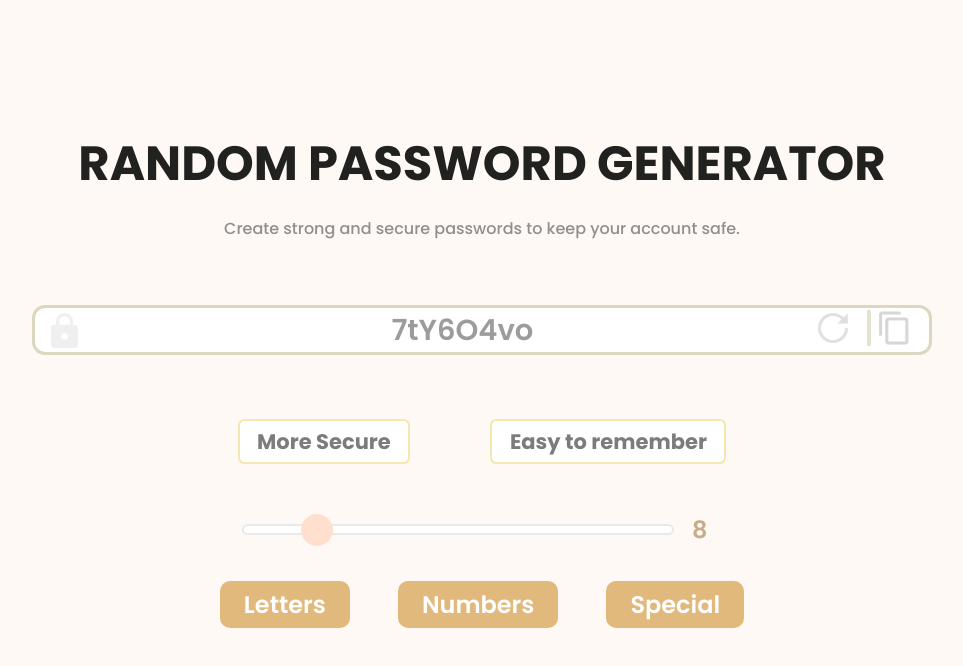
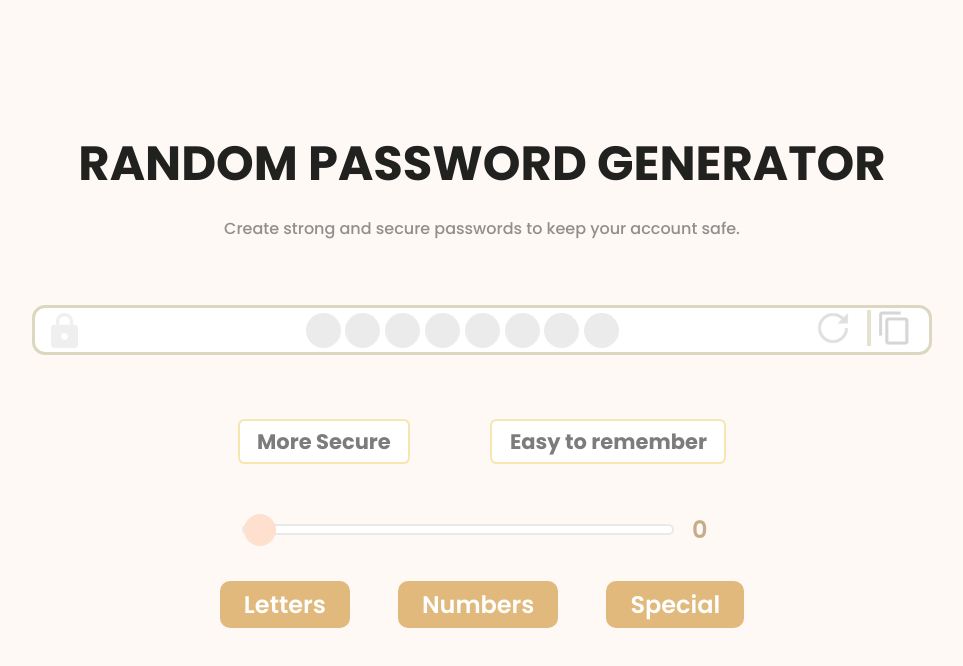
Before and after one commit to Yashasewi/Password-Generator, a React (Vite) app: page / in a window 1280 px wide. Shown: the top 666 px of the page, without its empty margins (158-1121 px from the left). Built offline with nearby package versions, Linux system fonts and the light colour scheme.

Commit message:
Fixed Dots

```diff
--- a/src/Components/App.jsx
+++ b/src/Components/App.jsx
@@ -5,7 +5,7 @@ import Slider from "./Slider";
 import Input_buttons from "./Input_buttons";
 
 function App() {
-    const [length, setLength] = useState(8);
+    const [length, setLength] = useState(0);
 
     return (
         <div className="App">
--- a/src/Components/Bar.jsx
+++ b/src/Components/Bar.jsx
@@ -41,7 +41,7 @@ function generatePassword(
 
 function Bar({ length }) {
     const password = generatePassword(length);
-    const dots = new Array(length).fill(0).map((dot, ind) => {
+    const dots = new Array(8).fill(0).map((dot, ind) => {
         return <div key={ind} className="dot"></div>;
     });
 
@@ -49,8 +49,12 @@ function Bar({ length }) {
         <div>
             <div className="bar">
                 <img src={image1} className="lock" alt="lock" />
-                {/* <div className="dots-input">{dots}</div> */}
-                <div className="password ">{password}</div>
+                {length > 0 ? (
+                    <div className="password ">{password}</div>
+                ) : (
+                    <div className="dots-input">{dots}</div>
+                )}
+
                 <div className="element">
                     <img src={image2} className="reset" alt="reset" />
                     <img src={image3} className="copy" alt="copy" />
@@ -61,12 +65,3 @@ function Bar({ length }) {
 }
 
 export default Bar;
-
-/* <div className="bar-active bar">
-                <img src={image1} className="lock" alt="lock" />
-                <div className="password ">{password}</div>
-                <div className="element">
-                    <img src={image2} className="reset" alt="reset" />
-                    <img src={image3} className="copy" alt="copy" />
-                </div>
-            </div> */
```
